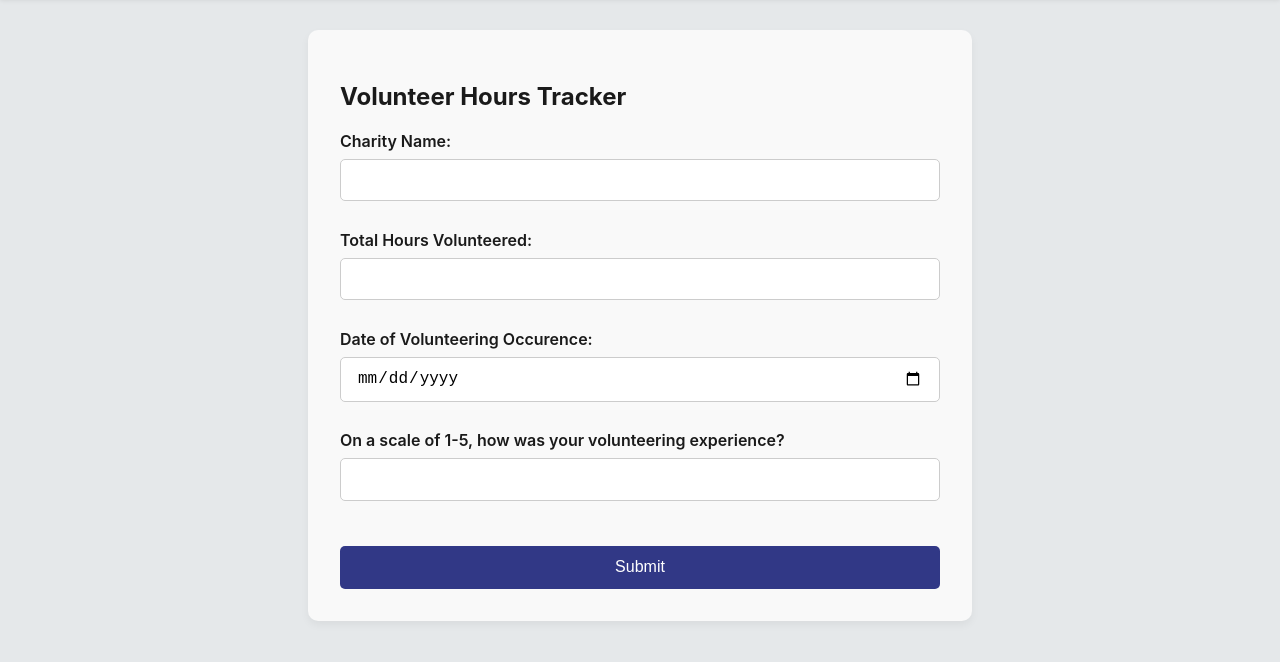
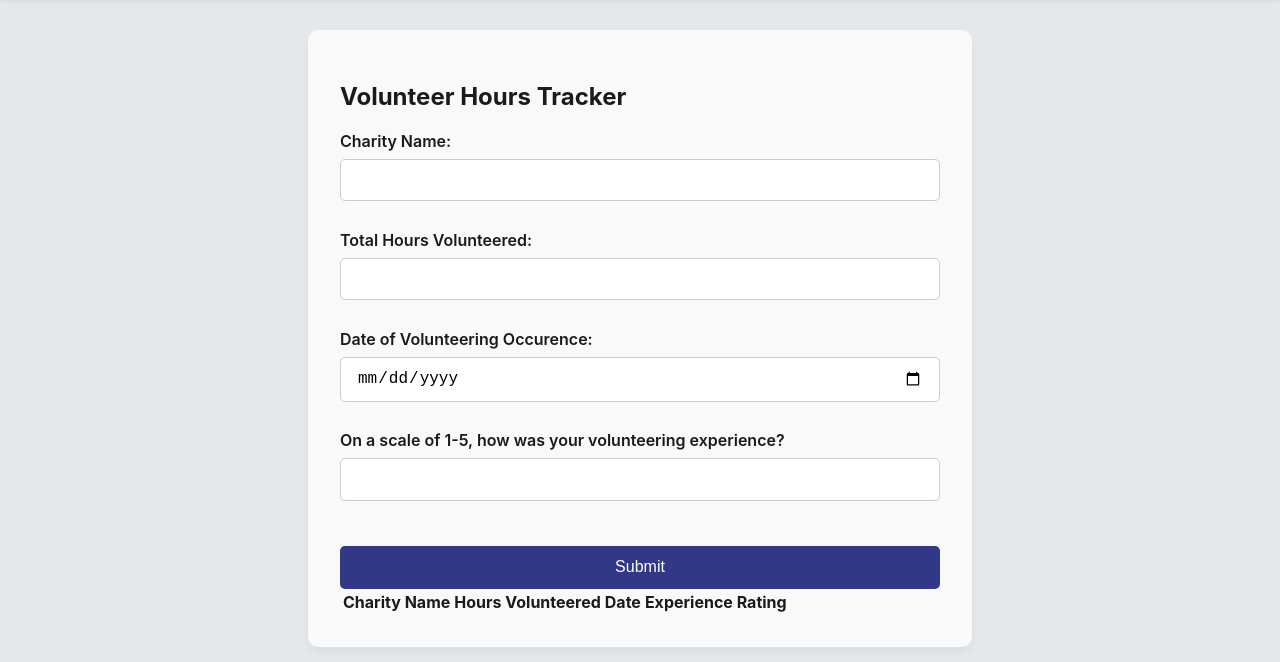
Before and after one commit to rrcw2025oabdel/Community_Support-_racker_Project_Group4, a website: page volunteer.html in a window 1280 px wide. Shown: the part 138-800 px from the top of the page. Drawn offline with Linux system fonts and the light colour scheme.

Commit message:
feat: created the table in the html file, starting with it's headers as a foundation. considering moving it to another page to load

```diff
--- a/volunteer.html
+++ b/volunteer.html
@@ -61,6 +61,18 @@
                 </div>
                 <button type="submit" class="volunteer-hour__btn">Submit</button>
         </form>
+
+        <div class="volunteer-table">
+            <table>
+                <tr>
+                    <th>Charity Name</th>
+                    <th>Hours Volunteered</th>
+                    <th>Date</th>
+                    <th>Experience Rating</th>
+                    <th></th>
+                </tr>
+            </table>
+        </div>
     </section>
     </main>
     <footer class="main-footer">
```
